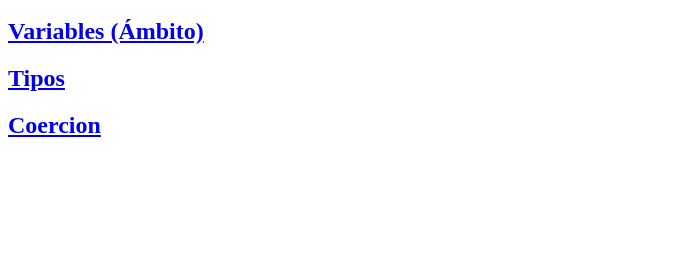
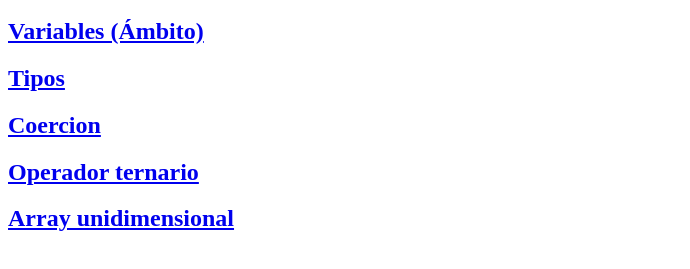
Before and after one commit to githubDaw1/DWEC_2DAW, a plain HTML site: page Tema 2/index.html in a window 1280 px wide. Shown: the part 109-378 px from the top of the page, without its empty margins (0-690 px from the left). Drawn offline with Linux system fonts and the light colour scheme.

Commit message:
Optimizar metodos

```diff
--- a/Tema 2/index.html
+++ b/Tema 2/index.html
@@ -33,6 +33,14 @@
       <a href="#" id="coercion" onclick="coercion()">Coercion</a>
     </h2>
 
+    <h2>
+      <a href="#" id="ternario" onclick="ternario()">Operador ternario</a>
+    </h2>
+
+    <h2>
+      <a href="#" id="arrayUni" onclick="arrayUni()">Array unidimensional</a>
+    </h2>
+
   </div>
 
 </body>
--- a/Tema 2/script.js
+++ b/Tema 2/script.js
@@ -29,3 +29,23 @@ function coercion() {
   console.log (numero);
   console.log (numero.toString());
 }
+
+function ternario(){
+
+  let altura; // variable no definida. por defecto, vale 0
+
+  if (altura) {
+    console.log("true");
+  } else {
+    console.log("false");
+  }
+}
+
+function arrayUni () {
+
+  let arr = ["1", "10", "100", "1000"];
+
+  for (let i = 0; i < arr.length && arr[i] < 500; i++) {
+    console.log(i);
+  }
+}
```
